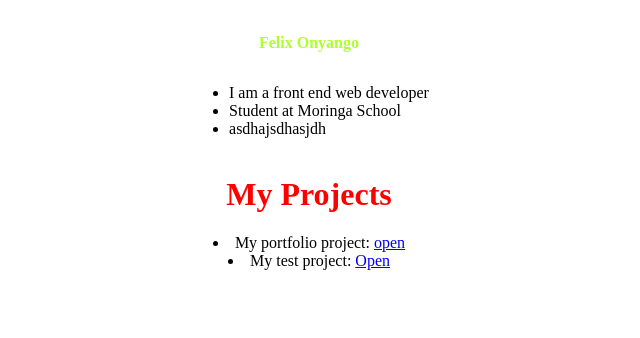
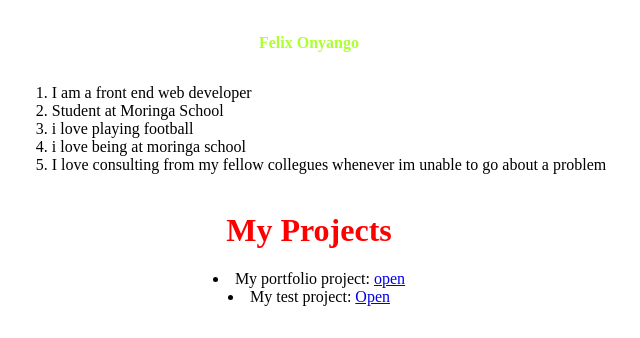
Before and after one commit to felix830/portfolio, a plain HTML site: page index.html in a window 1280 px wide. Shown: the part 462-800 px from the top of the page, without its empty margins (331-971 px from the left). Drawn offline with Linux system fonts and the light colour scheme.

Commit message:
changes made to index.html

```diff
--- a/index.html
+++ b/index.html
@@ -16,11 +16,13 @@
 
 <h1>About Me</h1>
 <p><strong>Felix Onyango</strong> </p>
-<ul>
+<ol>
     <li>I am a front end web developer</li>
     <li>Student at Moringa School </li>
-    <li>asdhajsdhasjdh</li>
-</ul>
+    <li>i love playing football</li>
+    <li> i love being at moringa school</li>
+    <li>I love consulting from my fellow collegues whenever im unable to go about a problem</li>
+</ol>
 
 <h1>My Projects</h1>
 <li>
```
